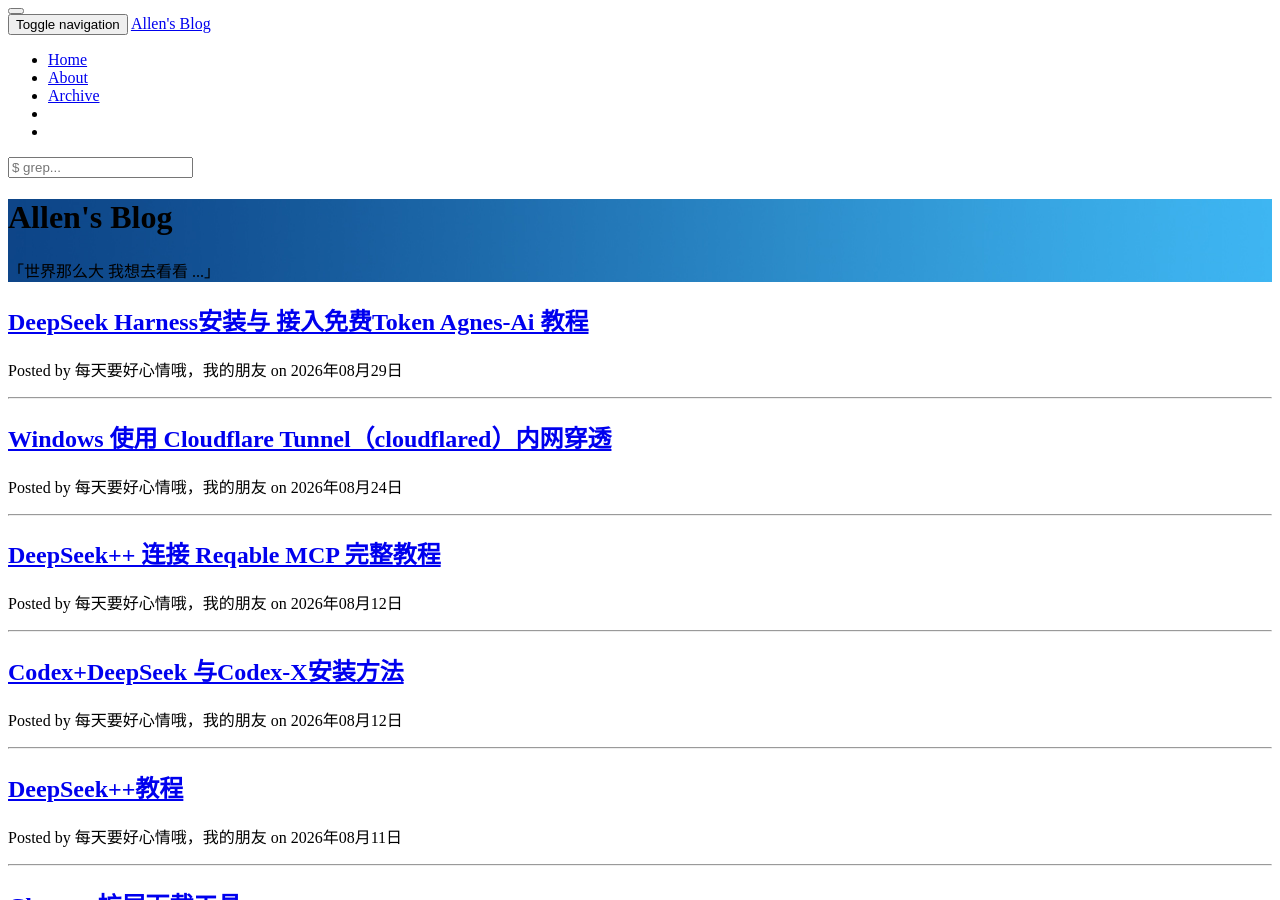
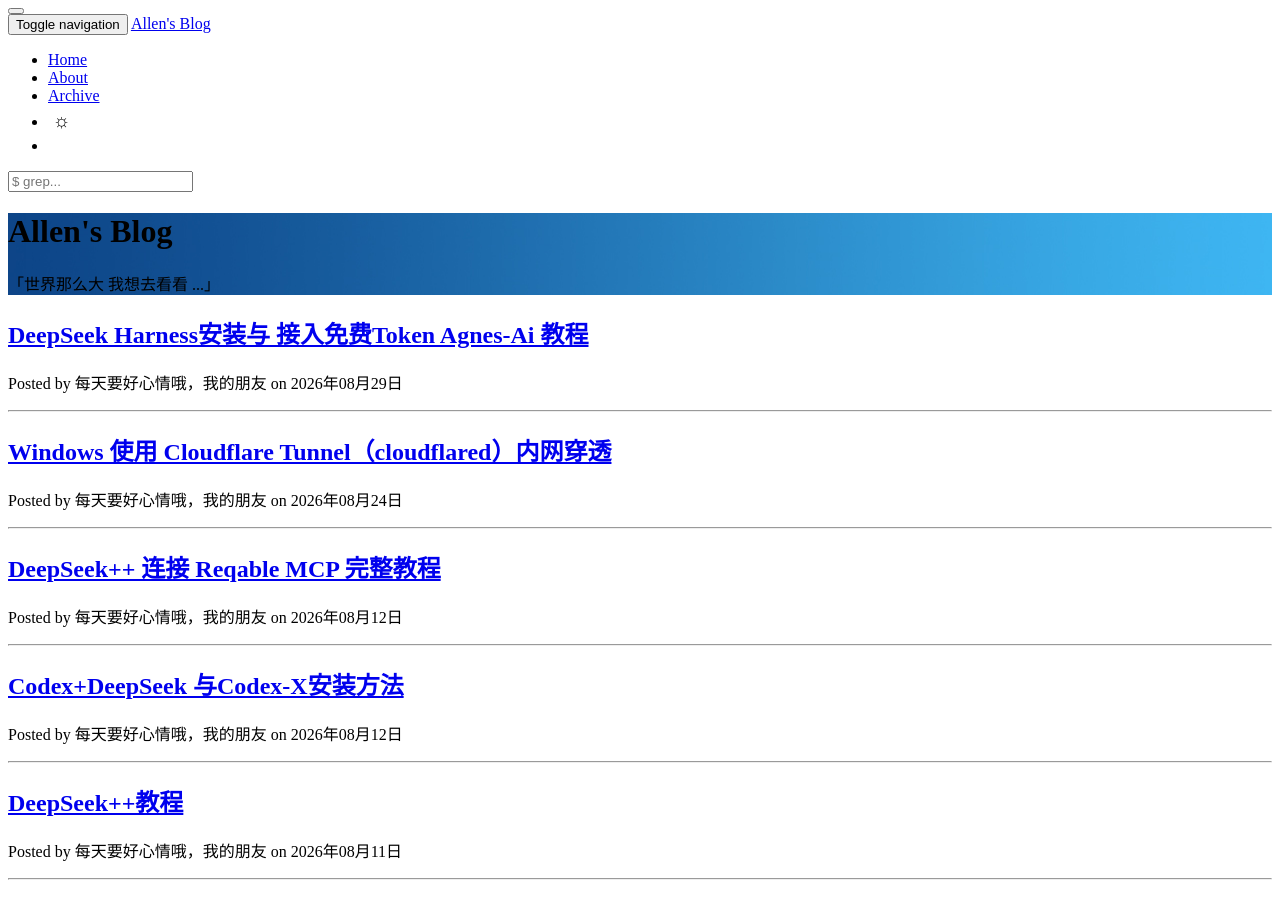
Before and after one commit to 2091k/blog2, a Jekyll site: the page built from index.html, in a window 1280 px wide and 900 px high. Built offline with Jekyll 4.4.1, drawn with Linux system fonts in a browser that asks for light colours; the list of posts is cut into pages by our own code; comment, search, counter and statistics services are not loaded.

Commit message:
feat: 在导航栏右侧插入暗夜模式切换按钮

```diff
--- a/_includes/nav.html
+++ b/_includes/nav.html
@@ -30,14 +30,12 @@
                         </li>
                         {% endif %}
                         {% endfor %}
+                        <li class="theme-toggle-icon">
+                            <button type="button" id="theme-toggle" class="theme-toggle" title="切换暗夜模式" style="border:none;background:transparent;cursor:pointer;font-size:1.2em;padding:0.25em;" aria-label="切换暗夜模式">&#9788;</button>
+                        </li>
                         <li class="search-icon">
                             <a href="javascript:void(0)">
                                 <i class="fa fa-search"></i>
-                            </a>
-                        </li>
-                        <li class="dark-mode-icon" id="huxblog_dark_toggle">
-                            <a href="javascript:void(0)" onclick="toggleDarkMode()">
-                                <i class="fa fa-moon" id="huxblog_dark_icon"></i>
                             </a>
                         </li>
                     </ul>
```
